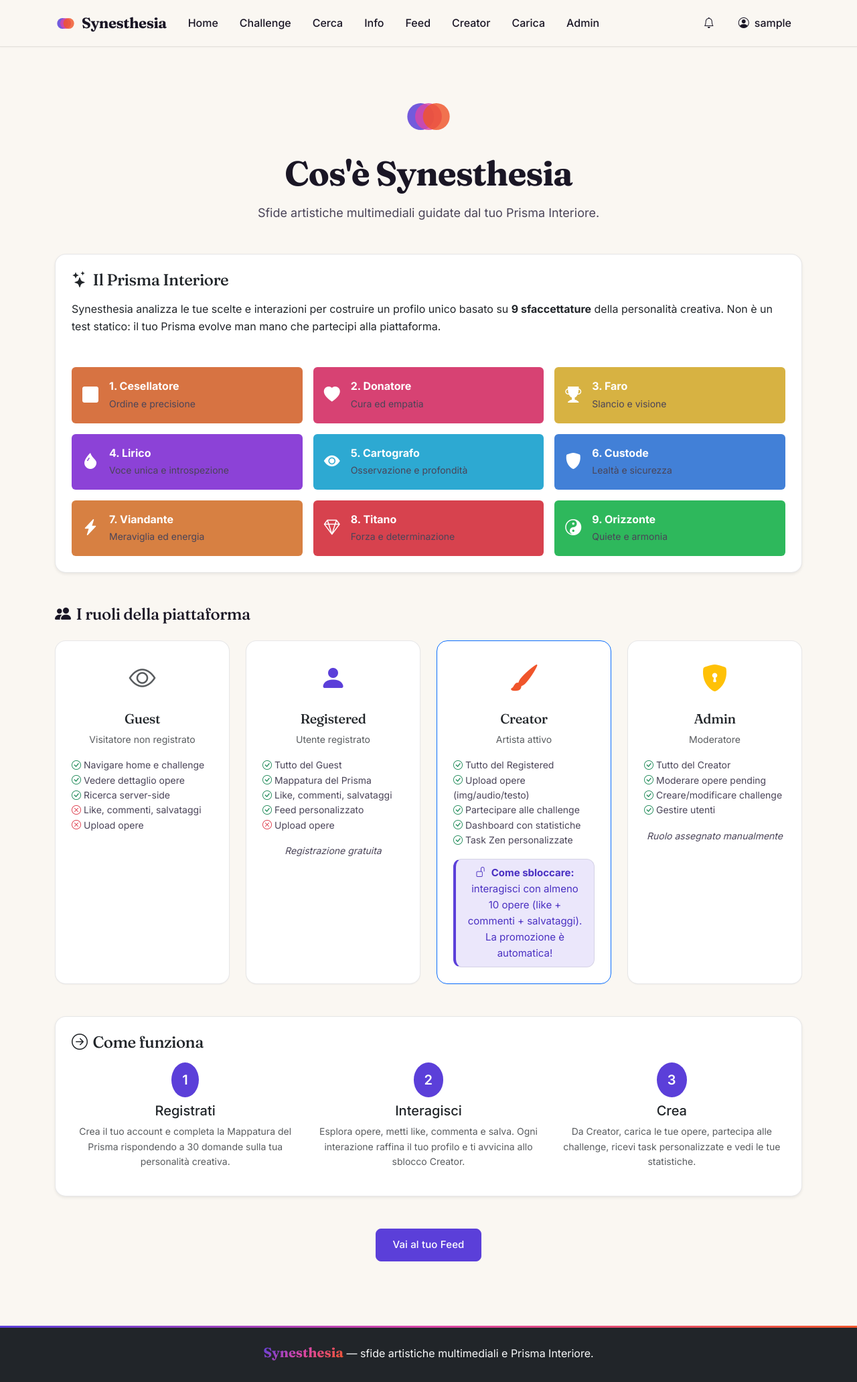
After one commit to MasterDD-L34D/synesthesia, a Node server app: page /about in a window 1280 px wide. The commit adds this page. Shown: the whole page at 67% size. Run offline with Node 20, Linux system fonts and the light colour scheme; the visitor is signed in with stand-in values (Sample User, id 1); data comes from the database, SQL or seed files in the repository; some libraries are stand-ins or nearby versions.

Commit message:
Batch D complete: /about page, image zoom lightbox, notification system
4.2 — About page (/about)
- New views/pages/about.ejs: Prisma concept explanation, 9 facets grid with icons,
  4 role cards (Guest/Registered/Creator/Admin) with permissions, creator unlock guide,
  3-step "how it works" section, CTA buttons
- Route GET /about + controller renderAboutPage
- Navbar: "Info" link added

4.4 — Image zoom lightbox
- New public/js/image-zoom.js: ES6 class ImageZoom
  - Click on entry-detail main image → fullscreen overlay
  - Long-press (300ms) on card thumbnails → temporary lightbox (release closes)
  - Close on click overlay, Escape key, or X button
  - No dependencies, smooth animation
- CSS: overlay backdrop blur, zoom-cursor, close button, body scroll lock
- Included in entry-detail, home, feed pages

4.3 — Notification system
- Schema: notifications table (user_id, actor_id, type, entry_id, comment_id, message, is_read)
  + 2 indexes
- New services/notification.service.js: create, getUnreadCount, getRecent, markAllRead, markRead
- Entry controller: creates notification on comment (to entry author + to parent comment author)
  Self-notifications suppressed
- app.js: notificationService injected, res.locals.unreadNotifications count on every request
- API: GET /api/notifications + POST /api/notifications/read-all
- Navbar: bell icon with unread badge (red pill), dropdown panel with lazy-loaded notification list
- New public/js/notifications.js: ES6 class NotificationPanel with fetch, render, markAllRead, timeAgo
- CSS: notif-panel (360px wide, scrollable), notif-unread highlight, notif-icon colored

```diff
--- a/app.js
+++ b/app.js
@@ -21,6 +21,7 @@ import EntryService from './services/entry.service.js';
 import ChallengeService from './services/challenge.service.js';
 import ZenService from './services/zen.service.js';
 import SearchService from './services/search.service.js';
+import NotificationService from './services/notification.service.js';
 
 // --- Import Controllers ---
 import AuthController from './controllers/auth.controller.js';
@@ -59,6 +60,7 @@ const entryService = new EntryService(db);
 const challengeService = new ChallengeService(db);
 const zenService = new ZenService(db);
 const searchService = new SearchService(db);
+const notificationService = new NotificationService(db);
 
 // --- Passport Configuration ---
 setupPassport(passport, userService, profileService); // Passa passport, userService e profileService
@@ -94,12 +96,19 @@ app.use(flash());
 app.use(passport.initialize());
 app.use(passport.session());
 
-// Global variables for EJS views
-app.use((req, res, next) => {
+// Global variables for EJS views + notification badge count
+app.use(async (req, res, next) => {
     res.locals.success_msg = req.flash('success_msg');
     res.locals.error_msg = req.flash('error_msg');
-    res.locals.error = req.flash('error'); // Used by Passport for login errors
-    res.locals.user = req.user || null; // Makes user object available in all EJS views
+    res.locals.error = req.flash('error');
+    res.locals.user = req.user || null;
+    // Batch D 4.3: conteggio notifiche non lette per badge navbar
+    res.locals.unreadNotifications = 0;
+    if (req.user) {
+        try {
+            res.locals.unreadNotifications = await notificationService.getUnreadCount(req.user.id);
+        } catch (e) { /* ignore */ }
+    }
     next();
 });
 
@@ -109,12 +118,12 @@ const pageController = new PageController(entryService, challengeService, profil
 const creatorController = new CreatorController(entryService, zenService);
 const adminController = new AdminController(entryService, challengeService, userService); // Pass userService for potential user management
 const searchController = new SearchController(searchService);
-const entryApiController = new EntryApiController(entryService, profileService); // For like/comment handling
+const entryApiController = new EntryApiController(entryService, profileService, notificationService);
 
 // --- Route Registration ---
 app.use('/auth', authRoutes(authController, passport)); // Pass controller and passport to auth routes
 app.use('/', pageRoutes(pageController, entryService)); // Pass controller and services to page routes
-app.use('/api', apiRoutes(entryApiController, searchController, zenService, profileService)); // Pass API controllers/services
+app.use('/api', apiRoutes(entryApiController, searchController, zenService, profileService, notificationService));
 app.use('/creator', creatorRoutes(creatorController));
 app.use('/admin', adminRoutes(adminController));
 app.use('/search', pageRoutes(pageController, entryService)); // Register /search for the EJS page
--- a/controllers/page.controller.js
+++ b/controllers/page.controller.js
@@ -261,6 +261,10 @@ class PageController {
     renderSearchPage(req, res) {
         res.render('pages/search', { title: 'Ricerca Avanzata', user: req.user });
     }
+
+    renderAboutPage(req, res) {
+        res.render('pages/about', { title: 'Cos\'è Synesthesia', user: req.user });
+    }
 }
 
 export default PageController;
--- /dev/null
+++ b/public/js/notifications.js
@@ -0,0 +1,117 @@
+// public/js/notifications.js
+//
+// Batch D 4.3 — Modulo notifiche per navbar dropdown.
+// Fetch /api/notifications al click della campana → render lista.
+// "Segna tutte lette" → POST /api/notifications/read-all → update badge.
+
+class NotificationPanel {
+    constructor() {
+        this.bell = document.getElementById('notifBell');
+        this.panel = document.getElementById('notifPanel');
+        this.list = document.getElementById('notifList');
+        this.markAllBtn = document.getElementById('markAllRead');
+        this.badge = this.bell ? this.bell.querySelector('.notif-badge') : null;
+
+        if (!this.bell || !this.panel) return;
+
+        this.loaded = false;
+
+        // Fetch al primo open del dropdown
+        this.bell.addEventListener('click', () => {
+            if (!this.loaded) this.fetchNotifications();
+        });
+
+        // Mark all read
+        if (this.markAllBtn) {
+            this.markAllBtn.addEventListener('click', (e) => {
+                e.preventDefault();
+                e.stopPropagation();
+                this.markAllRead();
+            });
+        }
+    }
+
+    async fetchNotifications() {
+        try {
+            const res = await fetch('/api/notifications');
+            const data = await res.json();
+            if (!data.success) return;
+            this.loaded = true;
+            this.render(data.data);
+        } catch (err) {
+            this.list.innerHTML = '<p class="dropdown-item text-danger small">Errore caricamento</p>';
+        }
+    }
+
+    render(notifications) {
+        if (!notifications || notifications.length === 0) {
+            this.list.innerHTML = '<p class="dropdown-item text-muted small">Nessuna notifica</p>';
+            return;
+        }
+
+        this.list.innerHTML = notifications.map((n) => {
+            const unreadClass = n.is_read ? '' : 'notif-unread';
+            const icon = n.type === 'comment_reply' ? 'bi-reply-fill'
+                : n.type === 'comment_on_entry' ? 'bi-chat-dots-fill'
+                : n.type === 'like' ? 'bi-heart-fill'
+                : 'bi-bell-fill';
+            const link = n.entry_id ? `/entries/${n.entry_id}` : '#';
+            const ago = this.timeAgo(n.created_at);
+
+            return `<a href="${link}" class="dropdown-item notif-item ${unreadClass}">
+                <div class="d-flex align-items-start gap-2">
+                    <i class="bi ${icon} notif-icon mt-1"></i>
+                    <div class="flex-grow-1">
+                        <p class="mb-0 small">${this.escapeHtml(n.message)}</p>
+                        <small class="text-muted">${ago}</small>
+                    </div>
+                </div>
+            </a>`;
+        }).join('');
+    }
+
+    async markAllRead() {
+        try {
+            const res = await fetch('/api/notifications/read-all', { method: 'POST' });
+            const data = await res.json();
+            if (data.success) {
+                // Remove badge
+                if (this.badge) this.badge.remove();
+                // Update bell icon
+                const icon = this.bell.querySelector('i');
+                if (icon) {
+                    icon.classList.remove('bi-bell-fill');
+                    icon.classList.add('bi-bell');
+                }
+                // Remove unread styling
+                this.list.querySelectorAll('.notif-unread').forEach((el) => {
+                    el.classList.remove('notif-unread');
+                });
+            }
+        } catch (err) {
+            console.error('markAllRead fail:', err);
+        }
+    }
+
+    timeAgo(dateStr) {
+        const diff = Date.now() - new Date(dateStr).getTime();
+        const mins = Math.floor(diff / 60000);
+        if (mins < 1) return 'adesso';
+        if (mins < 60) return `${mins}m fa`;
+        const hours = Math.floor(mins / 60);
+        if (hours < 24) return `${hours}h fa`;
+        const days = Math.floor(hours / 24);
+        if (days < 30) return `${days}g fa`;
+        return new Date(dateStr).toLocaleDateString();
+    }
+
+    escapeHtml(str) {
+        const div = document.createElement('div');
+        div.textContent = str;
+        return div.innerHTML;
+    }
+}
+
+document.addEventListener('DOMContentLoaded', () => {
+    new NotificationPanel();
+});
--- a/routes/page.routes.js
+++ b/routes/page.routes.js
@@ -40,6 +40,9 @@ export default (pageController, entryService) => { // Passa EntryService per ent
     // Search page
     router.get('/search', pageController.renderSearchPage.bind(pageController));
 
+    // About / ruoli
+    router.get('/about', pageController.renderAboutPage.bind(pageController));
+
 
     return router;
 };
--- /dev/null
+++ b/views/pages/about.ejs
@@ -0,0 +1,180 @@
+<!-- views/pages/about.ejs -->
+<!DOCTYPE html>
+<html lang="it">
+<head>
+    <meta charset="UTF-8">
+    <meta name="viewport" content="width=device-width, initial-scale=1.0">
+    <title><%= title %></title>
+    <link href="https://cdn.jsdelivr.net/npm/bootstrap@5.3.3/dist/css/bootstrap.min.css" rel="stylesheet">
+    <link rel="stylesheet" href="https://cdn.jsdelivr.net/npm/bootstrap-icons@1.11.3/font/bootstrap-icons.min.css">
+    <link rel="stylesheet" href="/css/style.css">
+</head>
+<body>
+    <%- include('../partials/header', { user: user }) %>
+
+    <main class="container py-5">
+        <header class="text-center mb-5">
+            <div class="syn-mark-lg mx-auto mb-3" style="width:80px;height:80px;background:url('/img/prism-mark.svg') no-repeat center/contain"></div>
+            <h1>Cos'è Synesthesia</h1>
+            <p class="lead">Sfide artistiche multimediali guidate dal tuo Prisma Interiore.</p>
+        </header>
+
+        <!-- Concept -->
+        <section class="card shadow-sm p-4 mb-5">
+            <h2 class="h4 mb-3"><i class="bi bi-stars me-2"></i>Il Prisma Interiore</h2>
+            <p>
+                Synesthesia analizza le tue scelte e interazioni per costruire un profilo unico basato su
+                <strong>9 sfaccettature</strong> della personalità creativa. Non è un test statico: il tuo Prisma
+                evolve man mano che partecipi alla piattaforma.
+            </p>
+            <div class="row row-cols-1 row-cols-sm-2 row-cols-md-3 g-3 mt-3">
+                <%
+                const facets = [
+                    { n: 1, name: 'Cesellatore', icon: 'bi-square-fill', essence: 'Ordine e precisione' },
+                    { n: 2, name: 'Donatore', icon: 'bi-heart-fill', essence: 'Cura ed empatia' },
+                    { n: 3, name: 'Faro', icon: 'bi-trophy-fill', essence: 'Slancio e visione' },
+                    { n: 4, name: 'Lirico', icon: 'bi-droplet-fill', essence: 'Voce unica e introspezione' },
+                    { n: 5, name: 'Cartografo', icon: 'bi-eye-fill', essence: 'Osservazione e profondità' },
+                    { n: 6, name: 'Custode', icon: 'bi-shield-fill', essence: 'Lealtà e sicurezza' },
+                    { n: 7, name: 'Viandante', icon: 'bi-lightning-charge-fill', essence: 'Meraviglia ed energia' },
+                    { n: 8, name: 'Titano', icon: 'bi-gem', essence: 'Forza e determinazione' },
+                    { n: 9, name: 'Orizzonte', icon: 'bi-yin-yang', essence: 'Quiete e armonia' },
+                ];
+                %>
+                <% facets.forEach((f) => { %>
+                    <div class="col">
+                        <div class="d-flex align-items-center gap-3 p-3 rounded type-bg-<%= f.n %>" style="color:#fff">
+                            <i class="bi <%= f.icon %> fs-4"></i>
+                            <div>
+                                <strong><%= f.n %>. <%= f.name %></strong>
+                                <br><small><%= f.essence %></small>
+                            </div>
+                        </div>
+                    </div>
+                <% }); %>
+            </div>
+        </section>
+
+        <!-- Ruoli -->
+        <section class="mb-5">
+            <h2 class="h4 mb-4"><i class="bi bi-people-fill me-2"></i>I ruoli della piattaforma</h2>
+            <div class="row g-4">
+                <!-- Guest -->
+                <div class="col-md-6 col-lg-3">
+                    <article class="card h-100 text-center">
+                        <div class="card-body">
+                            <i class="bi bi-eye fs-1 text-muted"></i>
+                            <h3 class="h5 mt-3">Guest</h3>
+                            <p class="small text-muted">Visitatore non registrato</p>
+                            <ul class="list-unstyled small text-start">
+                                <li><i class="bi bi-check-circle text-success me-1"></i>Navigare home e challenge</li>
+                                <li><i class="bi bi-check-circle text-success me-1"></i>Vedere dettaglio opere</li>
+                                <li><i class="bi bi-check-circle text-success me-1"></i>Ricerca server-side</li>
+                                <li><i class="bi bi-x-circle text-danger me-1"></i>Like, commenti, salvataggi</li>
+                                <li><i class="bi bi-x-circle text-danger me-1"></i>Upload opere</li>
+                            </ul>
+                        </div>
+                    </article>
+                </div>
+                <!-- Registered -->
+                <div class="col-md-6 col-lg-3">
+                    <article class="card h-100 text-center">
+                        <div class="card-body">
+                            <i class="bi bi-person-fill fs-1" style="color:var(--syn-iris)"></i>
+                            <h3 class="h5 mt-3">Registered</h3>
+                            <p class="small text-muted">Utente registrato</p>
+                            <ul class="list-unstyled small text-start">
+                                <li><i class="bi bi-check-circle text-success me-1"></i>Tutto del Guest</li>
+                                <li><i class="bi bi-check-circle text-success me-1"></i>Mappatura del Prisma</li>
+                                <li><i class="bi bi-check-circle text-success me-1"></i>Like, commenti, salvataggi</li>
+                                <li><i class="bi bi-check-circle text-success me-1"></i>Feed personalizzato</li>
+                                <li><i class="bi bi-x-circle text-danger me-1"></i>Upload opere</li>
+                            </ul>
+                            <p class="small fst-italic mt-2 mb-0">Registrazione gratuita</p>
+                        </div>
+                    </article>
+                </div>
+                <!-- Creator -->
+                <div class="col-md-6 col-lg-3">
+                    <article class="card h-100 text-center border-primary">
+                        <div class="card-body">
+                            <i class="bi bi-brush-fill fs-1" style="color:var(--syn-ember)"></i>
+                            <h3 class="h5 mt-3">Creator</h3>
+                            <p class="small text-muted">Artista attivo</p>
+                            <ul class="list-unstyled small text-start">
+                                <li><i class="bi bi-check-circle text-success me-1"></i>Tutto del Registered</li>
+                                <li><i class="bi bi-check-circle text-success me-1"></i>Upload opere (img/audio/testo)</li>
+                                <li><i class="bi bi-check-circle text-success me-1"></i>Partecipare alle challenge</li>
+                                <li><i class="bi bi-check-circle text-success me-1"></i>Dashboard con statistiche</li>
+                                <li><i class="bi bi-check-circle text-success me-1"></i>Task Zen personalizzate</li>
+                            </ul>
+                            <div class="alert alert-info small py-2 px-3 mt-2 mb-0">
+                                <i class="bi bi-unlock me-1"></i>
+                                <strong>Come sbloccare:</strong> interagisci con almeno 10 opere
+                                (like + commenti + salvataggi). La promozione è automatica!
+                            </div>
+                        </div>
+                    </article>
+                </div>
+                <!-- Admin -->
+                <div class="col-md-6 col-lg-3">
+                    <article class="card h-100 text-center">
+                        <div class="card-body">
+                            <i class="bi bi-shield-lock-fill fs-1 text-warning"></i>
+                            <h3 class="h5 mt-3">Admin</h3>
+                            <p class="small text-muted">Moderatore</p>
+                            <ul class="list-unstyled small text-start">
+                                <li><i class="bi bi-check-circle text-success me-1"></i>Tutto del Creator</li>
+                                <li><i class="bi bi-check-circle text-success me-1"></i>Moderare opere pending</li>
+                                <li><i class="bi bi-check-circle text-success me-1"></i>Creare/modificare challenge</li>
+                                <li><i class="bi bi-check-circle text-success me-1"></i>Gestire utenti</li>
+                            </ul>
+                            <p class="small fst-italic mt-2 mb-0">Ruolo assegnato manualmente</p>
+                        </div>
+                    </article>
+                </div>
+            </div>
+        </section>
+
+        <!-- Come funziona -->
+        <section class="card shadow-sm p-4 mb-5">
+            <h2 class="h4 mb-3"><i class="bi bi-arrow-right-circle me-2"></i>Come funziona</h2>
+            <div class="row g-4">
+                <div class="col-md-4">
+                    <div class="text-center mb-2">
+                        <span class="badge bg-primary rounded-circle p-3 fs-5">1</span>
+                    </div>
+                    <h5 class="text-center">Registrati</h5>
+                    <p class="small text-center text-muted">Crea il tuo account e completa la Mappatura del Prisma rispondendo a 30 domande sulla tua personalità creativa.</p>
+                </div>
+                <div class="col-md-4">
+                    <div class="text-center mb-2">
+                        <span class="badge bg-primary rounded-circle p-3 fs-5">2</span>
+                    </div>
+                    <h5 class="text-center">Interagisci</h5>
+                    <p class="small text-center text-muted">Esplora opere, metti like, commenta e salva. Ogni interazione raffina il tuo profilo e ti avvicina allo sblocco Creator.</p>
+                </div>
+                <div class="col-md-4">
+                    <div class="text-center mb-2">
+                        <span class="badge bg-primary rounded-circle p-3 fs-5">3</span>
+                    </div>
+                    <h5 class="text-center">Crea</h5>
+                    <p class="small text-center text-muted">Da Creator, carica le tue opere, partecipa alle challenge, ricevi task personalizzate e vedi le tue statistiche.</p>
+                </div>
+            </div>
+        </section>
+
+        <div class="text-center">
+            <% if (!user) { %>
+                <a href="/register" class="btn btn-primary btn-lg me-2">Registrati ora</a>
+                <a href="/login" class="btn btn-outline-secondary btn-lg">Accedi</a>
+            <% } else { %>
+                <a href="/feed" class="btn btn-primary btn-lg">Vai al tuo Feed</a>
+            <% } %>
+        </div>
+    </main>
+
+    <%- include('../partials/footer') %>
+    <script src="https://cdn.jsdelivr.net/npm/bootstrap@5.3.3/dist/js/bootstrap.bundle.min.js"></script>
+</body>
+</html>
--- a/views/pages/entry-detail.ejs
+++ b/views/pages/entry-detail.ejs
@@ -159,5 +159,6 @@
     <%- include('../partials/footer') %>
     <script src="https://cdn.jsdelivr.net/npm/bootstrap@5.3.3/dist/js/bootstrap.bundle.min.js"></script>
     <script type="module" src="/js/entry-detail.js"></script>
+    <script type="module" src="/js/image-zoom.js"></script>
 </body>
 </html>
--- a/views/pages/feed.ejs
+++ b/views/pages/feed.ejs
@@ -138,5 +138,6 @@
 
     <%- include('../partials/footer') %>
     <script src="https://cdn.jsdelivr.net/npm/bootstrap@5.3.3/dist/js/bootstrap.bundle.min.js"></script>
+    <script type="module" src="/js/image-zoom.js"></script>
 </body>
 </html>
--- a/views/pages/home.ejs
+++ b/views/pages/home.ejs
@@ -101,5 +101,6 @@
     <%- include('../partials/footer') %>
     <script src="https://cdn.jsdelivr.net/npm/bootstrap@5.3.3/dist/js/bootstrap.bundle.min.js"></script>
     <script type="module" src="/js/app.js"></script>
+    <script type="module" src="/js/image-zoom.js"></script>
 </body>
 </html>
--- a/views/partials/header.ejs
+++ b/views/partials/header.ejs
@@ -27,6 +27,9 @@
                     <li class="nav-item">
                         <a class="nav-link" href="/search">Cerca</a>
                     </li>
+                    <li class="nav-item">
+                        <a class="nav-link" href="/about">Info</a>
+                    </li>
                     <% if (typeof user !== 'undefined' && user) { %>
                         <li class="nav-item">
                             <a class="nav-link" href="/feed">Feed</a>
@@ -48,6 +51,31 @@
                 </ul>
                 <ul class="navbar-nav ms-auto align-items-lg-center">
                     <% if (typeof user !== 'undefined' && user) { %>
+                        <!-- Notifiche bell -->
+                        <li class="nav-item dropdown me-lg-1">
+                            <a class="nav-link position-relative" href="#"
+                               role="button" data-bs-toggle="dropdown" aria-expanded="false"
+                               id="notifBell" title="Notifiche">
+                                <i class="bi bi-bell<%= unreadNotifications > 0 ? '-fill' : '' %>"></i>
+                                <% if (unreadNotifications > 0) { %>
+                                    <span class="position-absolute top-0 start-100 translate-middle badge rounded-pill bg-danger notif-badge">
+                                        <%= unreadNotifications > 9 ? '9+' : unreadNotifications %>
+                                    </span>
+                                <% } %>
+                            </a>
+                            <div class="dropdown-menu dropdown-menu-end notif-panel" id="notifPanel">
+                                <h6 class="dropdown-header d-flex justify-content-between align-items-center">
+                                    Notifiche
+                                    <button type="button" class="btn btn-link btn-sm text-decoration-none p-0" id="markAllRead">
+                                        Segna tutte lette
+                                    </button>
+                                </h6>
+                                <div id="notifList" class="notif-list">
+                                    <p class="dropdown-item text-muted small">Caricamento...</p>
+                                </div>
+                            </div>
+                        </li>
+                        <!-- User dropdown -->
                         <li class="nav-item dropdown">
                             <a class="nav-link dropdown-toggle d-inline-flex align-items-center gap-2"
                                href="#" role="button" data-bs-toggle="dropdown" aria-expanded="false">
@@ -99,4 +127,7 @@
         </div>
     </nav>
     <%- include('alerts') %>
+    <% if (typeof user !== 'undefined' && user) { %>
+        <script type="module" src="/js/notifications.js"></script>
+    <% } %>
 </header>
```
Also changed, not shown: controllers/entry.controller.js (+37 -1 lines), database/schema.sql (+20 -0 lines), public/css/style.css (+116 -0 lines), public/js/image-zoom.js (added, +113 -0 lines), routes/api.routes.js (+17 -1 lines), services/notification.service.js (added, +65 -0 lines).
